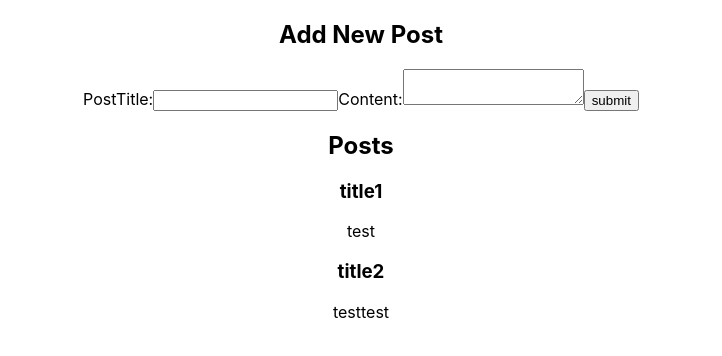
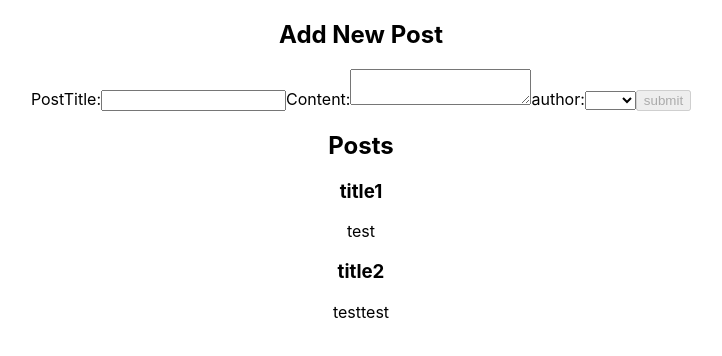
Before and after one commit to t-naganuma/redux_app, a React (Create React App) app: page / in a window 1280 px wide. Shown: the top 356 px of the page, without its empty margins (279-1001 px from the left). Built offline with nearby package versions, Linux system fonts and the light colour scheme.

Commit message:
userを記事に紐づける

```diff
--- a/src/app/store.ts
+++ b/src/app/store.ts
@@ -1,9 +1,11 @@
 import { configureStore } from "@reduxjs/toolkit";
 import postsReducer from "../features/Posts/PostsSlice";
+import usersReducer from "../features/Users/UsersSlice";
 
 export const store = configureStore({
   reducer: {
-    posts: postsReducer
+    posts: postsReducer,
+    users: usersReducer
   }
 });
 
--- a/src/features/Posts/AddPost.tsx
+++ b/src/features/Posts/AddPost.tsx
@@ -1,24 +1,23 @@
 import React, { useState } from "react";
-import { useAppDispatch } from "../../app/hooks";
-import { nanoid } from "@reduxjs/toolkit";
+import { useAppDispatch, useAppSelector } from "../../app/hooks";
 import { postAdded } from "./PostsSlice";
 
 export const AddPost: React.FC = () => {
   const [title, setTitle] = useState<string>("");
   const [content, setContent] = useState<string>("");
+  const [userId, setUserId] = useState<string>("");
+
   const dispatch = useAppDispatch();
+  const users = useAppSelector(state => state.users);
 
   const onChangeTitle = (e: React.ChangeEvent<HTMLInputElement>) => setTitle(e.target.value);
   const onChangeContent = (e: React.ChangeEvent<HTMLTextAreaElement>) => setContent(e.target.value);
+  const onChangeUserId = (e: React.ChangeEvent<HTMLSelectElement>) => setUserId(e.target.value);
 
   const onClickSubmitPost = () => {
-    if(title && content) {
+    if(title && content && userId) {
       dispatch(
-        postAdded({
-          id: nanoid(),
-          title,
-          content
-        })
+        postAdded(title, content, userId)
       )
     } else {
       alert("title, contentは必須です。")
@@ -26,6 +25,13 @@ export const AddPost: React.FC = () => {
     setTitle("");
     setContent("");
   }
+
+  const canSave = title && content && userId;
+
+  const usersOptions = users.map((user) => (
+    <option value={user.id} key={user.id}>{user.name}</option>
+  ));
+
 
   return (
     <section>
@@ -35,7 +41,12 @@ export const AddPost: React.FC = () => {
         <input type="text" id="postTitle" name="postTitle" value={title} onChange={onChangeTitle} />
         <label htmlFor="postContent">Content:</label>
         <textarea id="postContent" name="postContent" value={content} onChange={onChangeContent}></textarea>
-        <button type="button" onClick={onClickSubmitPost}>submit</button>
+        <label htmlFor="userId">author:</label>
+        <select name="userId" id="userId" onChange={onChangeUserId}>
+          <option value=""></option>
+          {usersOptions}
+        </select>
+        <button type="button" onClick={onClickSubmitPost} disabled={!canSave}>submit</button>
       </form>
     </section>
   )
--- a/src/features/Posts/PostsSlice.ts
+++ b/src/features/Posts/PostsSlice.ts
@@ -1,22 +1,35 @@
-import { createSlice } from "@reduxjs/toolkit";
+import { createSlice, nanoid, PayloadAction } from "@reduxjs/toolkit";
 
 type PostsSlice = {
-  id: number;
+  id: string;
   title: string;
   content: string;
+  userId: string;
 }
 
 const initialState: PostsSlice[] = [
-  { id: 1, title: "title1", content: "test" },
-  { id: 2, title: "title2", content: "testtest" }
+  { id: "1", title: "title1", content: "test", userId: "1" },
+  { id: "2", title: "title2", content: "testtest", userId: "2" }
 ]
 
 const postSlice = createSlice({
   name: "posts",
   initialState,
   reducers: {
-    postAdded(state, action) {
-      state.push(action.payload)
+    postAdded: {
+      reducer: (state, action: PayloadAction<PostsSlice>) => {
+        state.push(action.payload);
+      },
+      prepare: (title: string, content: string, userId: string) => {
+        return {
+          payload: {
+            id: nanoid(),
+            title,
+            content,
+            userId
+          }
+        }
+      }
     }
   }
 });
--- /dev/null
+++ b/src/features/Users/UsersSlice.ts
@@ -0,0 +1,19 @@
+import { createSlice } from "@reduxjs/toolkit";
+
+type UsersSlice = {
+  id: string;
+  name: string;
+}
+
+const initialState: UsersSlice[] = [
+  {id: "1", name: "Paul"},
+  {id: "2", name: "John"}
+]
+
+export const usersSlice = createSlice({
+  name: "users",
+  initialState,
+  reducers: {}
+})
+
+export default usersSlice.reducer
```
